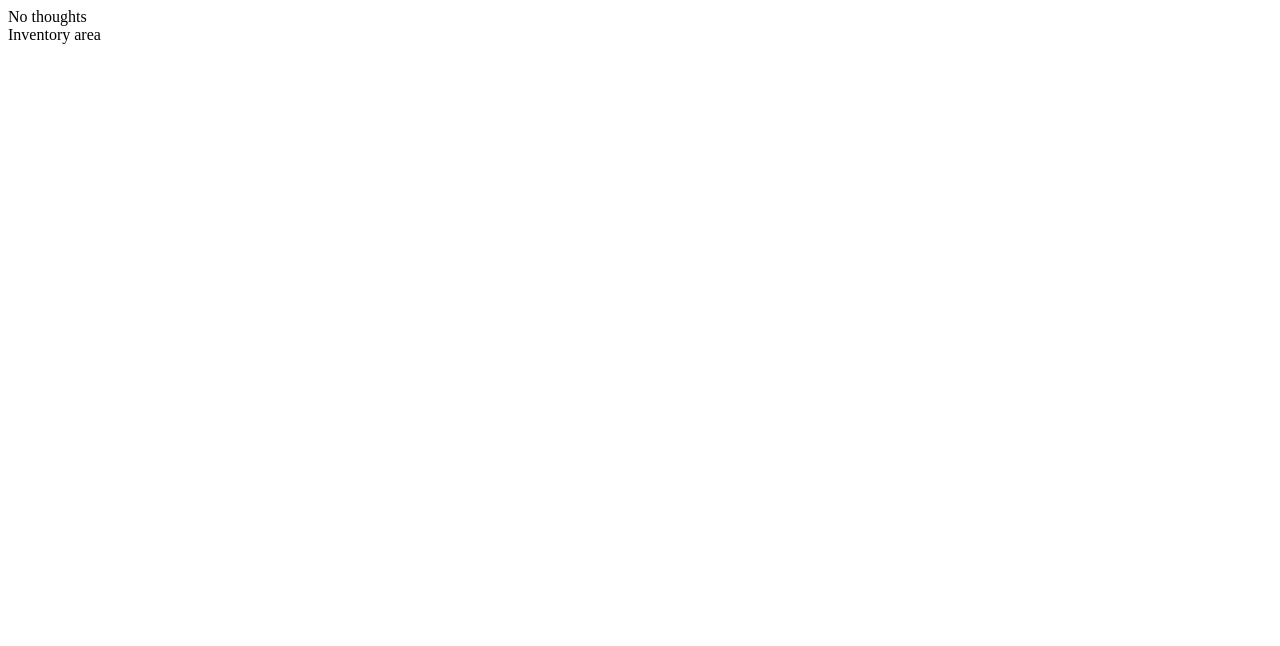
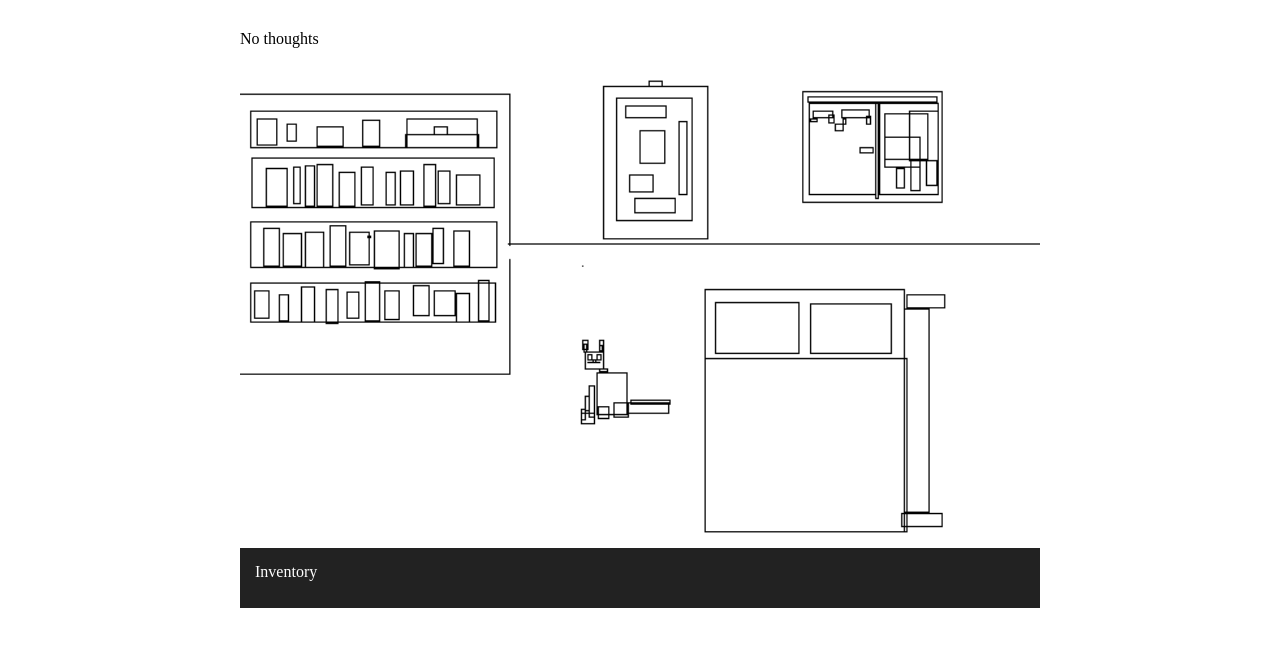
Before and after one commit to trouli-kambouri/04102026, a plain HTML site: page index.html in a window 1280 px wide. Drawn offline with Linux system fonts and the light colour scheme.

Commit message:
add scene

```diff
--- a/index.html
+++ b/index.html
@@ -18,10 +18,11 @@
                 <span>No thoughts</span>
             </div>
 
-            <div id="game_scene" class="game_scene"></div>
+            <div id="game_scene" class="game_scene">
+            </div>
 
             <div id="inventory" class="inventory">
-                <span>Inventory area</span>
+                <span>Inventory</span>
             </div>
 
         </div> <!-- game area end -->
--- a/style.css
+++ b/style.css
@@ -0,0 +1,21 @@
+#game_area {
+    width: 800px;
+    max-width: 95%;
+    margin: 30px auto;
+}
+
+#game_scene {
+    background-image: url("images/1._bedroom.png");
+    background-size: cover;
+    background-position: center;
+    width: 100%;
+    height: 500px;
+}
+
+#inventory {
+    min-height: 60px;
+    padding: 15px;
+    box-sizing: border-box;
+    background-color: #222;
+    color: white;
+}
```
